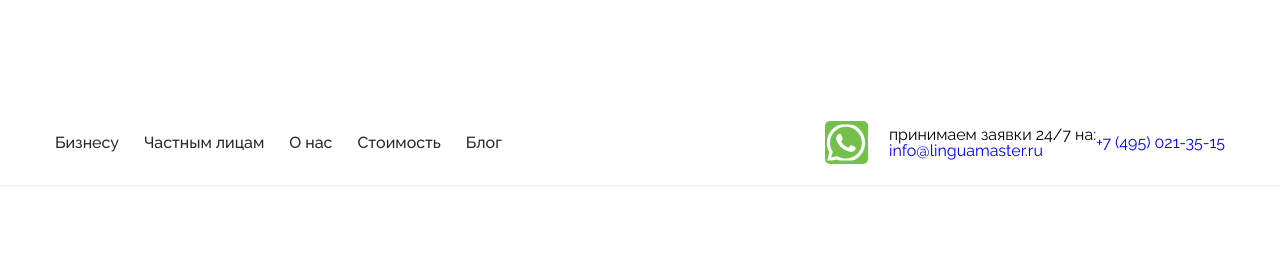
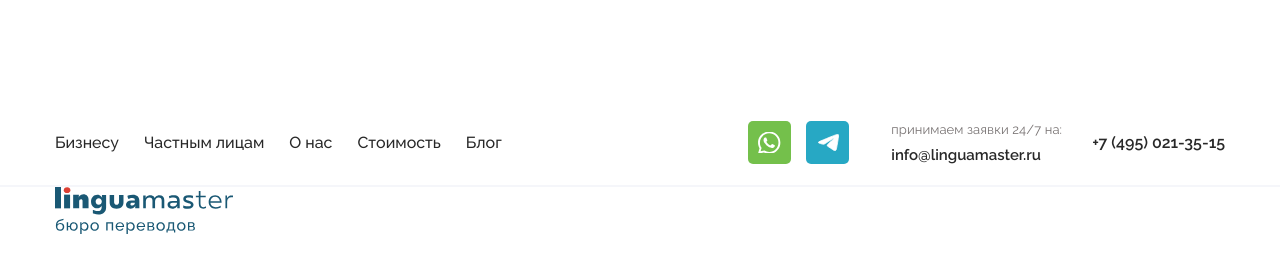
Before and after one commit to Zeptorqyiad/LinguaMaster, a plain HTML site: page index.html in a window 1280 px wide. Drawn offline with nearby package versions, Linux system fonts and the light colour scheme.

Commit message:
Working with header section and also adaptive structure

```diff
--- a/#Sourse/Layouts/_header.scss
+++ b/#Sourse/Layouts/_header.scss
@@ -0,0 +1,103 @@
+@import "../components/ui";
+
+//=================================Header======================================
+
+.header {
+	padding: 121px 0 71px 0;
+}
+
+.header__content-top {
+	height: 64px;
+}
+.header__menu {
+	display: flex;
+	justify-content: space-between;
+	align-items: center;
+}
+
+.icon-menu {
+	display: none;
+}
+.burger__line {
+}
+.menu__body {
+}
+.menu__list {
+	display: flex;
+	& :not(:last-child) {
+		margin-right: 25px;
+	}
+}
+.menu__link {
+	color: var(--blackgrey-main-text);
+	font-weight: 500;
+	line-height: 19px;
+	text-align: left;
+}
+.header__content_link-info {
+	display: flex;
+	align-items: center;
+}
+.header__icon-link {
+	display: flex;
+	align-items: center;
+	gap: 15px;
+}
+.whatsapp__icon {
+	background-color: #74c04b;
+	width: 43px;
+	height: 43px;
+	border-radius: 5px;
+	border: none;
+	background-image: url("../../assets/image/whatsapp.svg");
+	background-repeat: no-repeat;
+	background-size: auto;
+	background-position: center center;
+	cursor: pointer;
+}
+.telegram__icon {
+	background-color: #27a8c4;
+	width: 43px;
+	height: 43px;
+	border-radius: 5px;
+	border: none;
+	background-image: url("../../assets/image/telegram.svg");
+	background-repeat: no-repeat;
+	background-size: auto;
+	background-position: center center;
+	cursor: pointer;
+}
+.header__online-text {
+	display: flex;
+	flex-direction: column;
+	gap: 10px;
+	margin-left: 42px;
+	p {
+		color: #787373;
+		font-family: $ff1;
+		font-size: 13px;
+		font-weight: 400;
+		line-height: 15px;
+		letter-spacing: 0.1px;
+		text-align: left;
+	}
+	a {
+		color: var(--blackgrey-main-text);
+		font-size: 15px;
+		font-weight: 600;
+		line-height: 16px;
+		letter-spacing: 2%;
+		text-align: left;
+	}
+}
+.header__tel {
+	color: var(--blackgrey-main-text);
+	font-weight: 600;
+	font-size: 16px;
+	line-height: 19px;
+	margin-left: 30px;
+}
+.header__content-bottom {
+}
+
+//===============================Header Media==================================
--- a/#Sourse/Layouts/_wrapper.scss
+++ b/#Sourse/Layouts/_wrapper.scss
@@ -17,63 +17,3 @@ body {
 	font-family: $ff1;
 	font-size: 16px;
 }
-
-//=================================Header======================================
-
-.header {
-	padding: 121px 0 71px 0;
-}
-
-.header__content-top {
-	height: 64px;
-}
-.header__menu {
-	display: flex;
-	justify-content: space-between;
-	align-items: center;
-}
-.menu {
-}
-.menu__icon {
-}
-.icon-menu {
-	display: none;
-}
-.burger__line {
-}
-.menu__body {
-}
-.menu__list {
-	display: flex;
-	& :not(:last-child) {
-		margin-right: 25px;
-	}
-}
-.menu__link {
-	color: var(--blackgrey-main-text);
-	font-weight: 500;
-	line-height: 19px;
-	text-align: left;
-}
-.header__content_link-info {
-	display: flex;
-	align-items: center;
-}
-.header__icon-link {
-	display: flex;
-	align-items: center;
-	img:nth-child(1) {
-		width: 43px;
-		height: 43px;
-		border-radius: 5px;
-		background-color: #74c04b;
-	}
-}
-.header__online-text {
-	display: flex;
-	flex-direction: column;
-}
-.header__content-bottom {
-}
-
-//===============================Header Media==================================
--- a/index.html
+++ b/index.html
@@ -14,8 +14,7 @@
 <body>
 	<div class="wrapper">
 		<header class="header">
-			<div class="header__container">
-				<div class="header__content-top">
+			<div class="header__content-top __container">
 				<div class="header__menu menu">
 					<nav class="menu__body">
 						<ul class="menu__list">
@@ -28,14 +27,14 @@
 					</nav>
 					<div class="header__content_link-info">
 						<div class="header__icon-link">
-								<img src="./assets/image/whatsapp.svg" alt="whatsapp">
-								<img src="./assets/image/telegram.svg" alt="telegram">
+							<a href="##" class="whatsapp__icon"></a>
+							<a href="##" class="telegram__icon"></a>
 						</div>
 						<div class="header__online-text">
 							<p>принимаем заявки 24/7 на:</p>
 							<a href="mailto:info@linguamaster.ru">info@linguamaster.ru</a>
 						</div>
-							<a href="tel:+74950213515">+7 (495) 021-35-15</a>
+						<a class="header__tel" href="tel:+74950213515">+7 (495) 021-35-15</a>
 					</div>
 				</div>
 				<div class="menu__icon icon-menu">
@@ -51,11 +50,9 @@
 					<span></span>
 				</div>
 			</div>
-			</div>
 			<hr style="height: 2px;background-color: #F5F6FA; width: 100%;">
-			<div class="header__content-bottom">
-
-			</div>
+			<div class="header__content-bottom __container">
+				<a class="header__logotype"><img src="./assets/icon/Logo.svg" alt="Logotype"></a>
 			</div>
 		</header>
 		<main></main>
```
Also changed, not shown: #Sourse/components/_ui.scss (+0 -7 lines), assets/icon/Logo.png (added), assets/icon/Logo.svg (added), assets/image/telegram.png (deleted), assets/image/whatsapp.png (deleted), css/style.css. Lines whose indentation alone changed are shown as unchanged.
